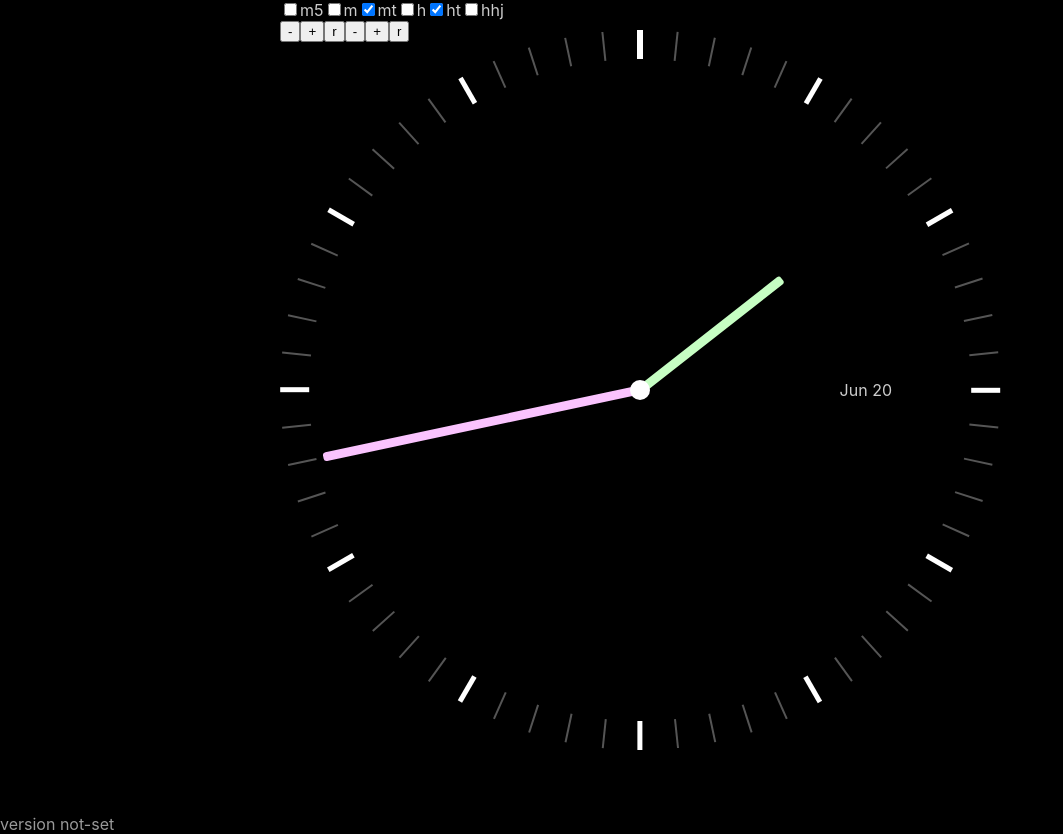
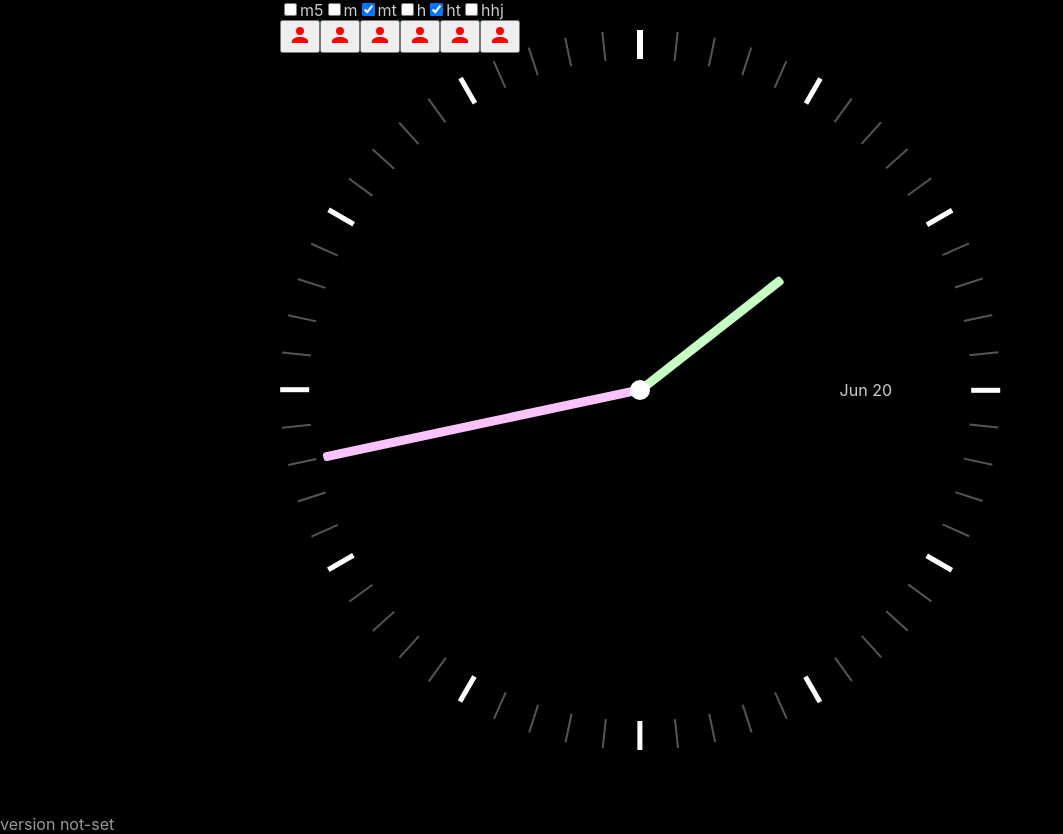
Before and after one commit to AGBrown/g-stuff-simple-clock, a React (Create React App) app: page / in a window 1280 px wide. Shown: the whole page, without its empty margins (0-1063 px from the left). Built offline with nearby package versions, Linux system fonts and the light colour scheme.

Commit message:
Example buttons with icons

```diff
--- a/src/ButtonsIncrements.css
+++ b/src/ButtonsIncrements.css
@@ -0,0 +1,4 @@
+
+svc.btn {
+  width: 1.5rem;
+}
--- a/src/ButtonsIncrements.tsx
+++ b/src/ButtonsIncrements.tsx
@@ -11,6 +11,8 @@ import {
   mergeHandsConfig,
   mergeTicksConfig,
 } from './types/ClockFaceTypes';
+import Icon from '@mdi/react';
+import { mdiAccount } from '@mdi/js';
 
 type IButtonsIncrementsProps = {
   date: number;
@@ -89,7 +91,14 @@ function ButtonsIncrements(props: IButtonsIncrementsProps) {
       <div>
         {buttons.map(({ name, label, onClick, value }) => (
           <button key={name} className={`btn btn-${name}`} onClick={() => onClick(value)}>
-            {label}
+            <Icon path={mdiAccount}
+              title="User Profile"
+              size={1}
+              horizontal={undefined}
+              vertical={undefined}
+              rotate={undefined}
+              color="red"
+              spin={undefined} />
           </button>
         ))}
       </div>
```
